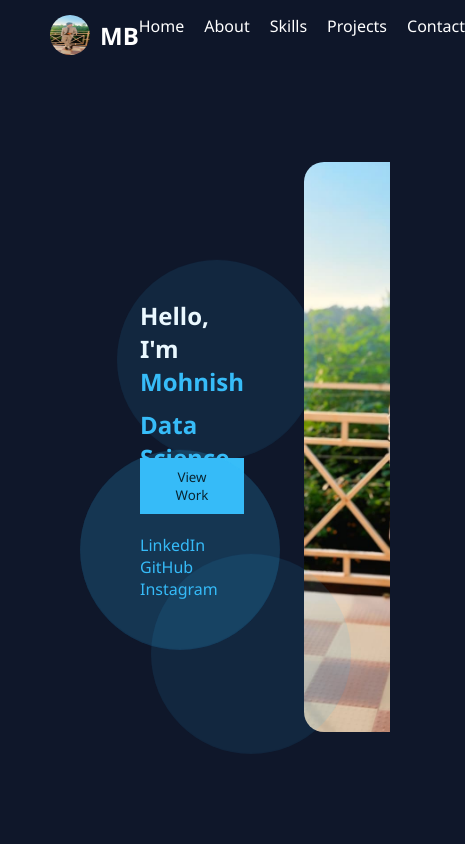
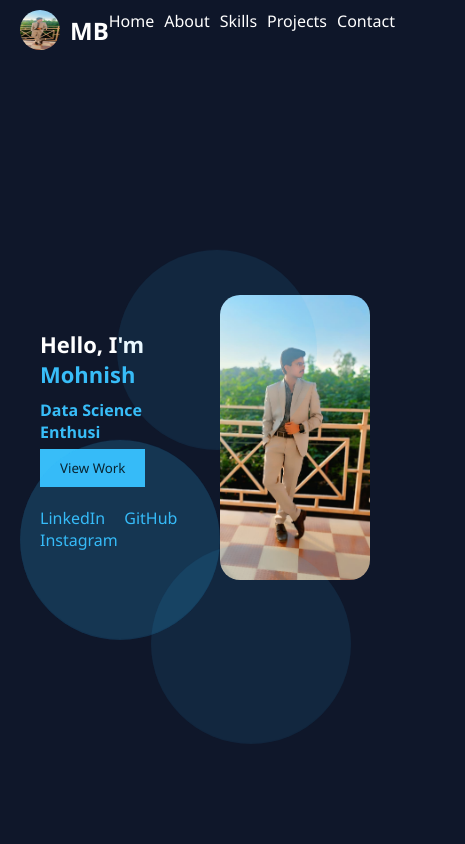
Before and after one commit to mohnishbendwal07/portfolio_bakend, a website: page Frontend/index.html in a window 390 px wide. Shown: the top 844 px of the page, 465 px wide, since content can reach past the window. Drawn offline with Linux system fonts and the light colour scheme; no server answers.

Commit message:
updated css responsiveness and fixes

```diff
--- a/Frontend/style.css
+++ b/Frontend/style.css
@@ -232,3 +232,52 @@ footer {
   padding: 20px;
   background: #020617;
 }
+
+
+@media (max-width: 900px) {
+  .hero {
+    padding: 0 40px;
+    gap: 30px;
+  }
+
+  .hero-right img {
+    width: 240px;
+  }
+}
+
+@media (max-width: 700px) {
+  .hero {
+    padding: 0 20px;
+    gap: 20px;
+  }
+
+  .hero-right img {
+    width: 180px;
+  }
+
+  nav {
+    padding: 10px 20px;
+  }
+
+  nav ul {
+    gap: 10px;
+  }
+
+  section {
+    padding: 60px 15px;
+  }
+}
+
+@media (max-width: 500px) {
+  .hero-right img {
+    width: 150px;
+  }
+
+  .hero h1 {
+    font-size: 22px;
+  }
+
+  .typing {
+    font-size: 16px;
+  }
+}
```
